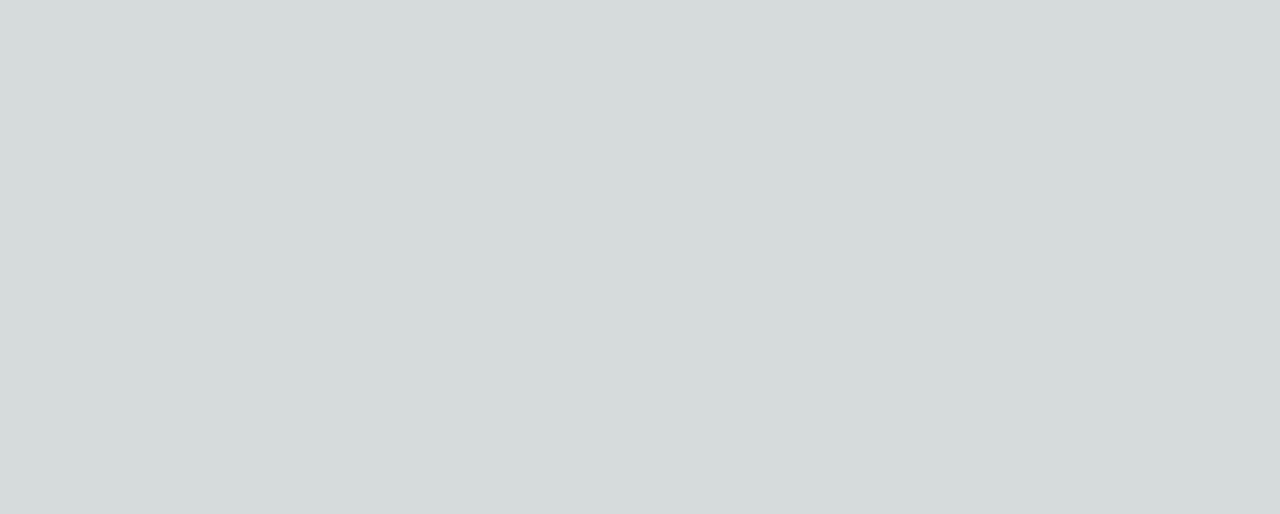
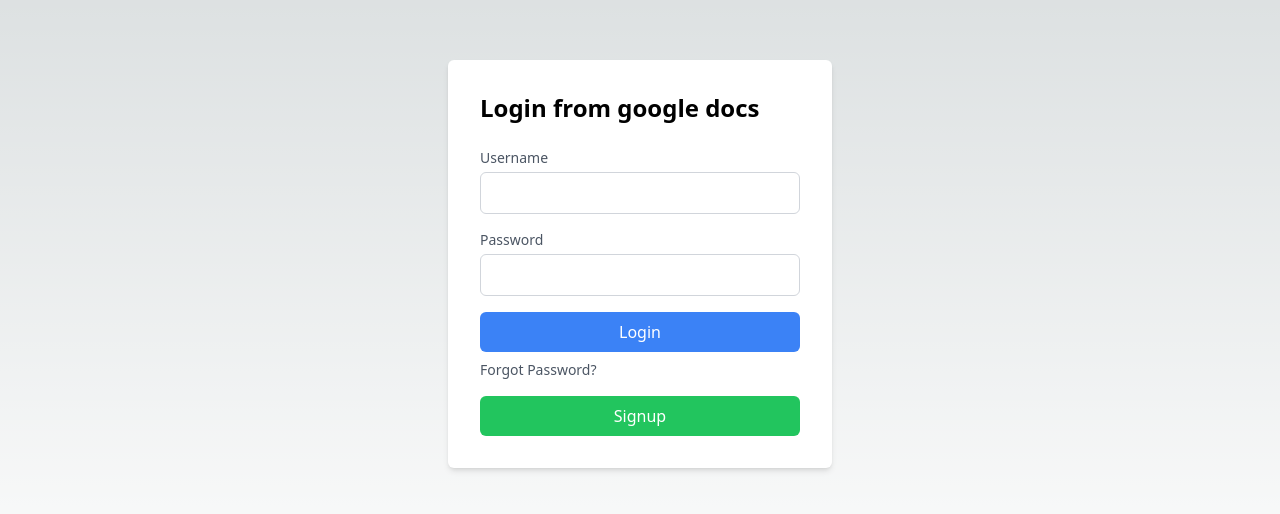
Before and after one commit to projet-mgt2/FRONTEND-MGT2-GOOGLE-DOCS, a Next.js app: page / in a window 1280 px wide. Shown: the part 136-650 px from the top of the page. Built offline with nearby package versions, Linux system fonts and the light colour scheme.

Commit message:
feat : Set up Home component with title and login form

```diff
--- a/src/pages/index.js
+++ b/src/pages/index.js
@@ -1,11 +1,13 @@
 
 import Head from "next/head";
+import Login from "./login";
 export default function Home() {
   return (
     <div>
     <Head>
       <title>Google Docs</title>
     </Head>
+    <Login/>
     </div>
   )
 }
```
